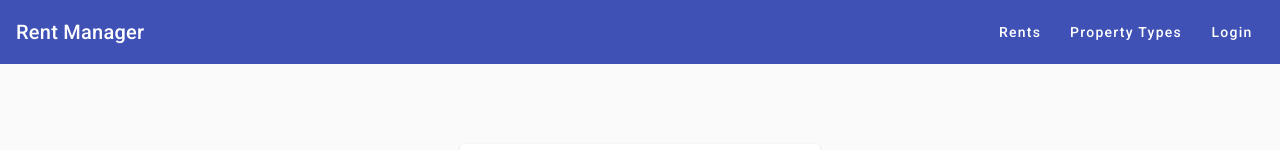
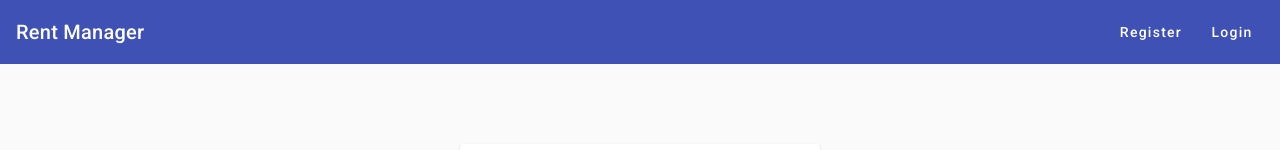
Before and after one commit to akashyap14/rent-management-frontend, an Angular app: page /login in a window 1280 px wide. Shown: the top 150 px of the page. Built offline with nearby package versions, Linux system fonts and the light colour scheme.

Commit message:
feat: add conditional rendering for navigation links based on user authentication status

```diff
--- a/src/app/app.component.html
+++ b/src/app/app.component.html
@@ -9,8 +9,9 @@
 
   <!-- Desktop Links -->
   <nav class="desktop-links">
-    <a mat-button routerLink="/rents">Rents</a>
-    <a mat-button routerLink="/property-types">Property Types</a>
+    <a mat-button routerLink="/rents" *ngIf="isLoggedIn">Rents</a>
+    <a mat-button routerLink="/property-types" *ngIf="isLoggedIn">Property Types</a>
+    <a mat-button routerLink="/register" *ngIf="!isLoggedIn">Register</a>
     <a mat-button routerLink="/login" *ngIf="!isLoggedIn">Login</a>
     <a mat-button (click)="logout()" *ngIf="isLoggedIn">Logout</a>
   </nav>
@@ -20,8 +21,9 @@
 <mat-sidenav-container class="sidenav-container">
   <mat-sidenav #sidenav mode="over" position="end" class="mobile-sidenav">
     <mat-nav-list>
-      <a mat-list-item routerLink="/rents" (click)="sidenav.close()">Rents</a>
-      <a mat-list-item routerLink="/property-types" (click)="sidenav.close()">Property Types</a>
+      <a mat-list-item routerLink="/rents" (click)="sidenav.close()" *ngIf="isLoggedIn">Rents</a>
+      <a mat-list-item routerLink="/property-types" (click)="sidenav.close()" *ngIf="isLoggedIn">Property Types</a>
+      <a mat-list-item routerLink="/register" (click)="sidenav.close()" *ngIf="!isLoggedIn">Register</a>
       <a mat-list-item routerLink="/login" (click)="sidenav.close()" *ngIf="!isLoggedIn">Login</a>
       <a mat-list-item (click)="logout(); sidenav.close()" *ngIf="isLoggedIn">Logout</a>
     </mat-nav-list>
```
